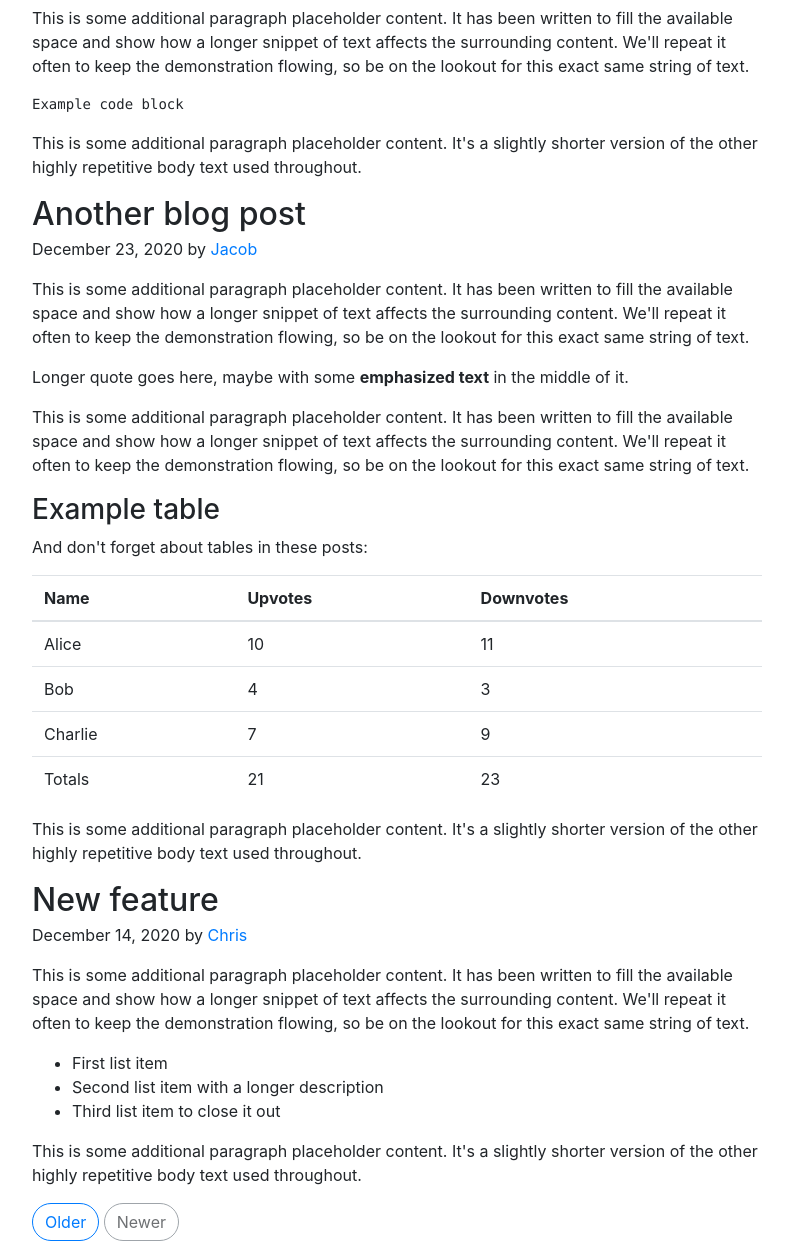
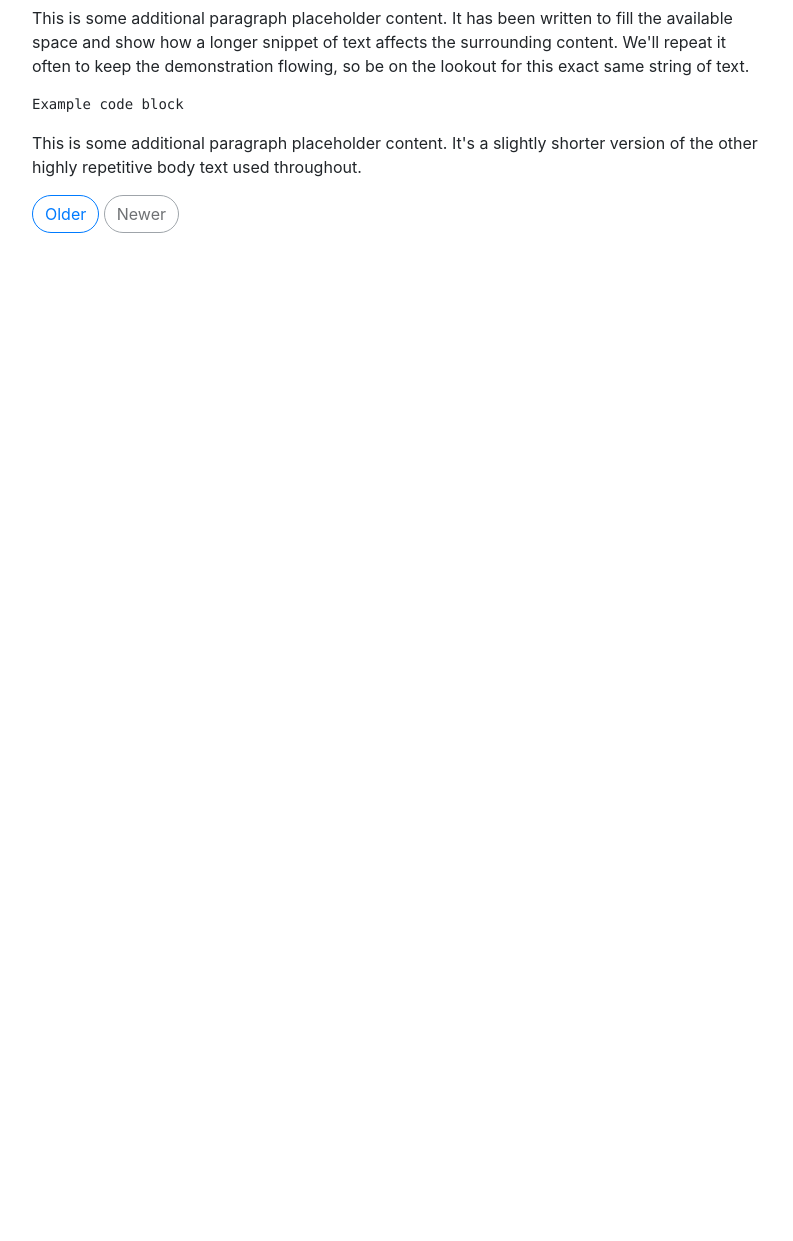
Before and after one commit to HitarthVaghela/E-Commerce-website-using-Django, a Django app: page /blog/blogpost/ in a window 1280 px wide. Shown: the part 608-1849 px from the top of the page, without its empty margins (53-846 px from the left). After the commit the page ends 841 px from the top, so only its background shows below. Run offline with Django 5.2, Linux system fonts and the light colour scheme; some libraries are stand-ins or nearby versions.

Commit message:
Updating blog post page

```diff
--- a/mac/blog/templates/blog/blogpost.html
+++ b/mac/blog/templates/blog/blogpost.html
@@ -23,67 +23,6 @@
             <h3>Sub-heading</h3>
             <p>This is some additional paragraph placeholder content. It has been written to fill the available space and show how a longer snippet of text affects the surrounding content. We'll repeat it often to keep the demonstration flowing, so be on the lookout for this exact same string of text.</p>
             <pre><code>Example code block</code></pre>
-            <p>This is some additional paragraph placeholder content. It's a slightly shorter version of the other highly repetitive body text used throughout.</p>
-          </article>
-
-          <article class="blog-post">
-            <h2 class="display-5 link-body-emphasis mb-1">Another blog post</h2>
-            <p class="blog-post-meta">December 23, 2020 by <a href="#">Jacob</a></p>
-
-            <p>This is some additional paragraph placeholder content. It has been written to fill the available space and show how a longer snippet of text affects the surrounding content. We'll repeat it often to keep the demonstration flowing, so be on the lookout for this exact same string of text.</p>
-            <blockquote>
-              <p>Longer quote goes here, maybe with some <strong>emphasized text</strong> in the middle of it.</p>
-            </blockquote>
-            <p>This is some additional paragraph placeholder content. It has been written to fill the available space and show how a longer snippet of text affects the surrounding content. We'll repeat it often to keep the demonstration flowing, so be on the lookout for this exact same string of text.</p>
-            <h3>Example table</h3>
-            <p>And don't forget about tables in these posts:</p>
-            <table class="table">
-              <thead>
-                <tr>
-                  <th>Name</th>
-                  <th>Upvotes</th>
-                  <th>Downvotes</th>
-                </tr>
-              </thead>
-              <tbody>
-                <tr>
-                  <td>Alice</td>
-                  <td>10</td>
-                  <td>11</td>
-                </tr>
-                <tr>
-                  <td>Bob</td>
-                  <td>4</td>
-                  <td>3</td>
-                </tr>
-                <tr>
-                  <td>Charlie</td>
-                  <td>7</td>
-                  <td>9</td>
-                </tr>
-              </tbody>
-              <tfoot>
-                <tr>
-                  <td>Totals</td>
-                  <td>21</td>
-                  <td>23</td>
-                </tr>
-              </tfoot>
-            </table>
-
-            <p>This is some additional paragraph placeholder content. It's a slightly shorter version of the other highly repetitive body text used throughout.</p>
-          </article>
-
-          <article class="blog-post">
-            <h2 class="display-5 link-body-emphasis mb-1">New feature</h2>
-            <p class="blog-post-meta">December 14, 2020 by <a href="#">Chris</a></p>
-
-            <p>This is some additional paragraph placeholder content. It has been written to fill the available space and show how a longer snippet of text affects the surrounding content. We'll repeat it often to keep the demonstration flowing, so be on the lookout for this exact same string of text.</p>
-            <ul>
-              <li>First list item</li>
-              <li>Second list item with a longer description</li>
-              <li>Third list item to close it out</li>
-            </ul>
             <p>This is some additional paragraph placeholder content. It's a slightly shorter version of the other highly repetitive body text used throughout.</p>
           </article>
 
```
